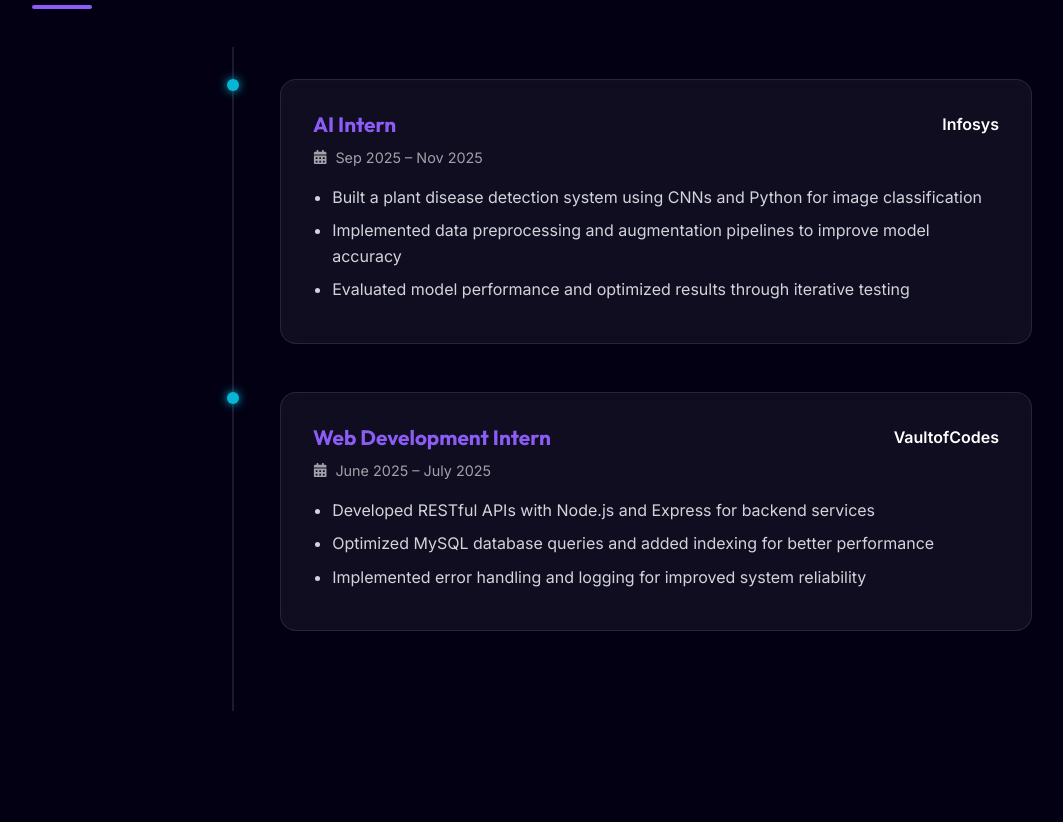
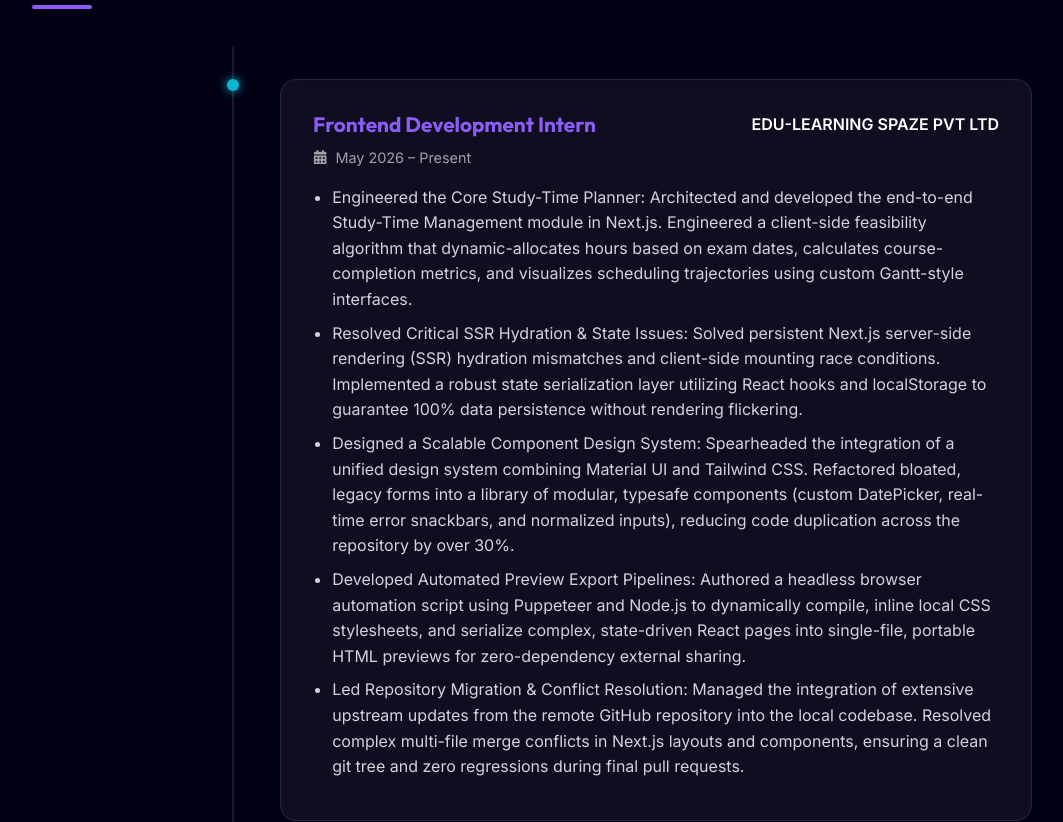
Before and after one commit to KrishnaKanhaiya1/PortfolioWebsite, a React (Vite) app: page / in a window 1280 px wide. Shown: the part 1729-2551 px from the top of the page, without its empty margins (8-1071 px from the left). Built offline with nearby package versions, Linux system fonts and the light colour scheme.

Commit message:
docs: update EDU-LEARNING SPAZE experience and all live projects

```diff
--- a/src/constants.js
+++ b/src/constants.js
@@ -7,6 +7,18 @@ export const SOCIAL_LINKS = [
 ];
 
 export const EXPERIENCES = [
+    {
+        role: "Frontend Development Intern",
+        company: "EDU-LEARNING SPAZE PVT LTD",
+        duration: "May 2026 – Present",
+        description: [
+            "Engineered the Core Study-Time Planner: Architected and developed the end-to-end Study-Time Management module in Next.js. Engineered a client-side feasibility algorithm that dynamic-allocates hours based on exam dates, calculates course-completion metrics, and visualizes scheduling trajectories using custom Gantt-style interfaces.",
+            "Resolved Critical SSR Hydration & State Issues: Solved persistent Next.js server-side rendering (SSR) hydration mismatches and client-side mounting race conditions. Implemented a robust state serialization layer utilizing React hooks and localStorage to guarantee 100% data persistence without rendering flickering.",
+            "Designed a Scalable Component Design System: Spearheaded the integration of a unified design system combining Material UI and Tailwind CSS. Refactored bloated, legacy forms into a library of modular, typesafe components (custom DatePicker, real-time error snackbars, and normalized inputs), reducing code duplication across the repository by over 30%.",
+            "Developed Automated Preview Export Pipelines: Authored a headless browser automation script using Puppeteer and Node.js to dynamically compile, inline local CSS stylesheets, and serialize complex, state-driven React pages into single-file, portable HTML previews for zero-dependency external sharing.",
+            "Led Repository Migration & Conflict Resolution: Managed the integration of extensive upstream updates from the remote GitHub repository into the local codebase. Resolved complex multi-file merge conflicts in Next.js layouts and components, ensuring a clean git tree and zero regressions during final pull requests."
+        ]
+    },
     {
         role: "AI Intern",
         company: "Infosys",
```
